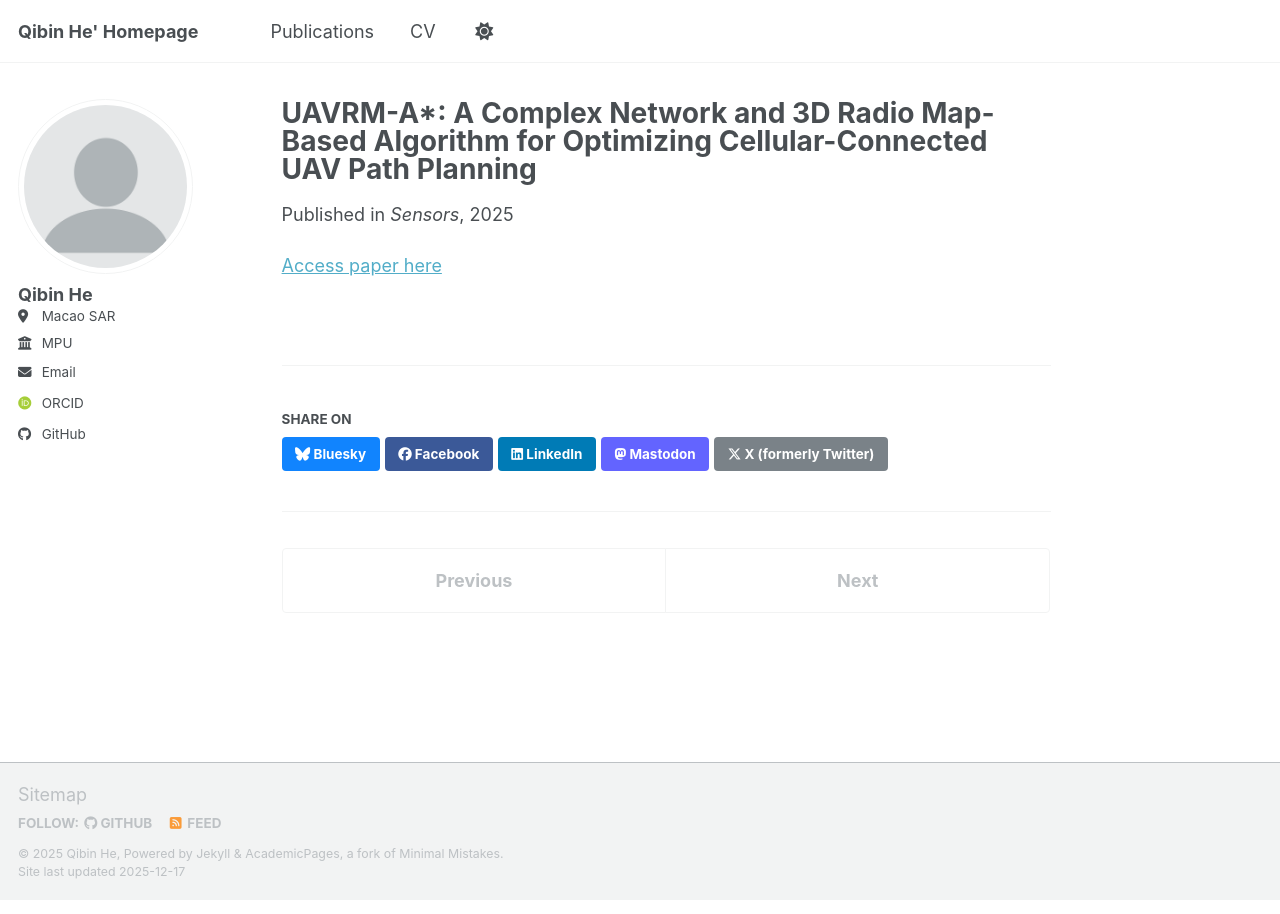
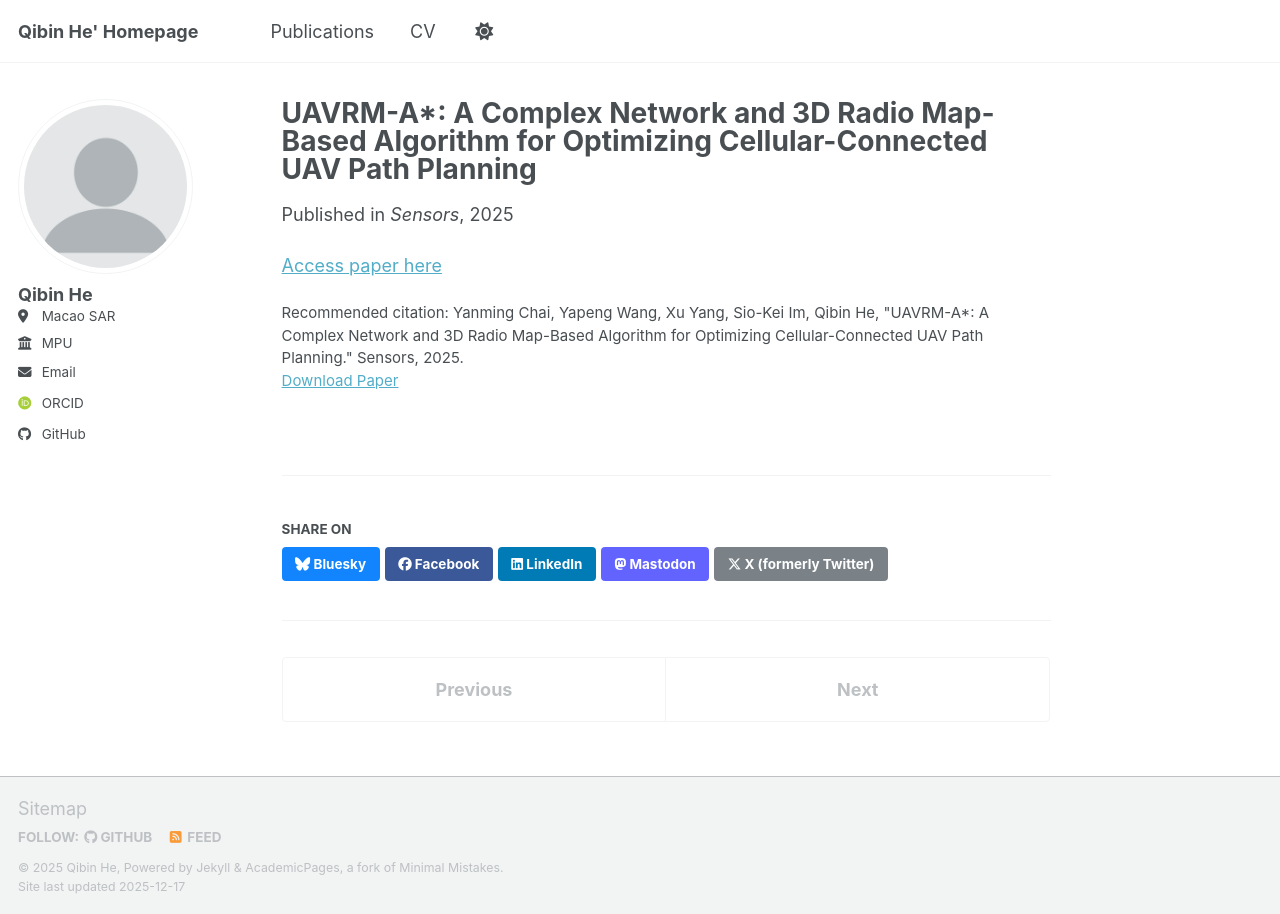
Before and after one commit to MECHA-HE/MECHA-HE.github.io, a Jekyll site: the page built from _publications/2025-01-01-UAVRM-A-A-Complex-Network-and-3D-Radio-Map-Based-Algorithm-for-Optimizing-Cellular-Connected-UAV-Path-Planning.md, in a window 1280 px wide. Built offline with Jekyll 4.4.1, drawn with Linux system fonts in a browser that asks for light colours; some web fonts are replaced; a script bundle is joined from its source files by our own code; library files that are not in the unit come from our copies.

Commit message:
Update 2025-01-01-UAVRM-A-A-Complex-Network-and-3D-Radio-Map-Based-Algorithm-for-Optimizing-Cellular-Connected-UAV-Path-Planning.md

```diff
--- a/_publications/2025-01-01-UAVRM-A-A-Complex-Network-and-3D-Radio-Map-Based-Algorithm-for-Optimizing-Cellular-Connected-UAV-Path-Planning.md
+++ b/_publications/2025-01-01-UAVRM-A-A-Complex-Network-and-3D-Radio-Map-Based-Algorithm-for-Optimizing-Cellular-Connected-UAV-Path-Planning.md
@@ -5,5 +5,6 @@ category: manuscripts
 date: 2025-01-01
 venue: 'Sensors'
 paperurl: 'https://www.mdpi.com/1424-8220/25/13/4052'
+citation: ' Yanming Chai,  Yapeng Wang,  Xu Yang,  Sio-Kei Im,  Qibin He, &quot;UAVRM-A*: A Complex Network and 3D Radio Map-Based Algorithm for Optimizing Cellular-Connected UAV Path Planning.&quot; Sensors, 2025.'
 ---
 [Access paper here](https://www.mdpi.com/1424-8220/25/13/4052){:target="_blank"}
```
